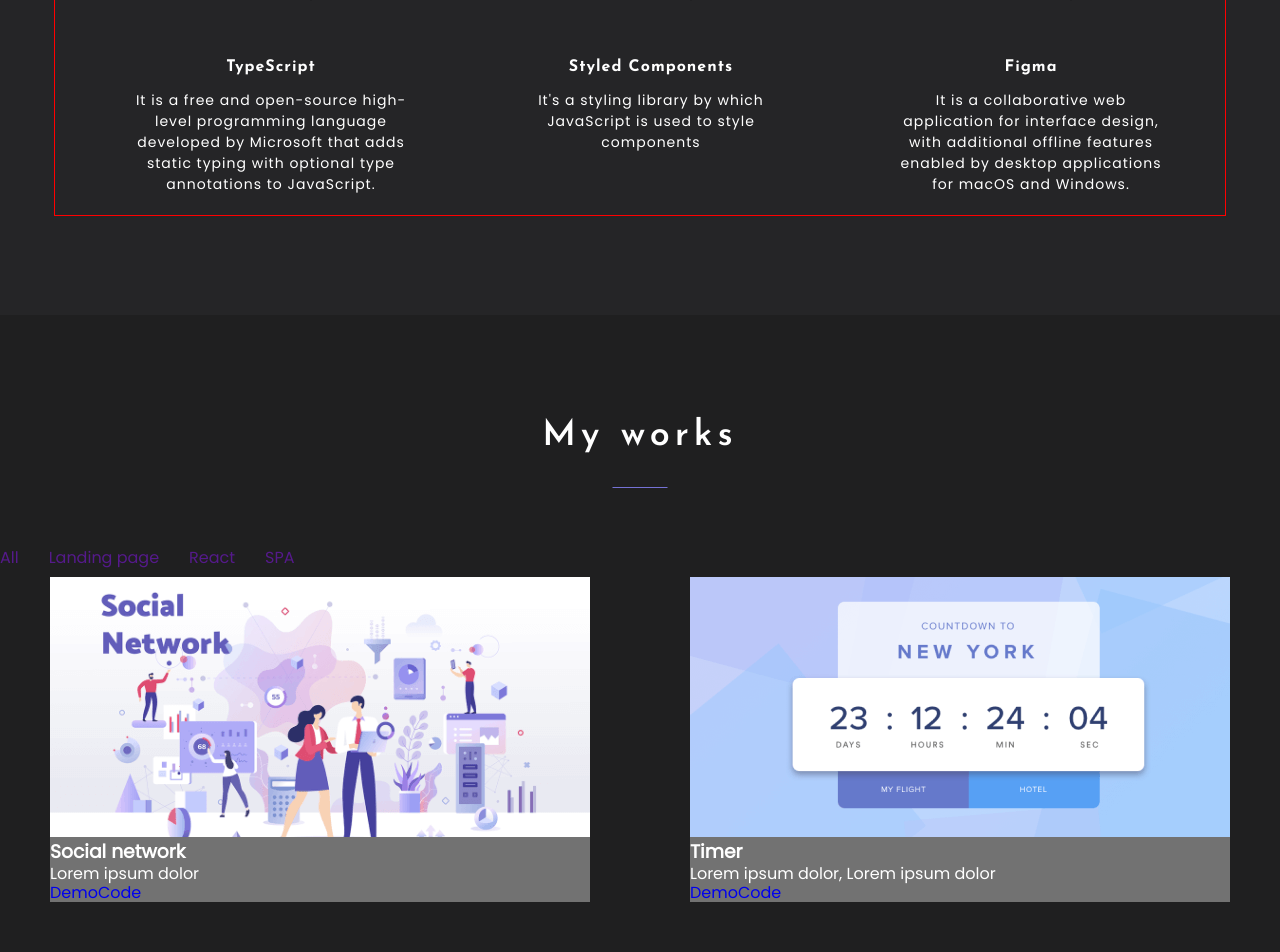
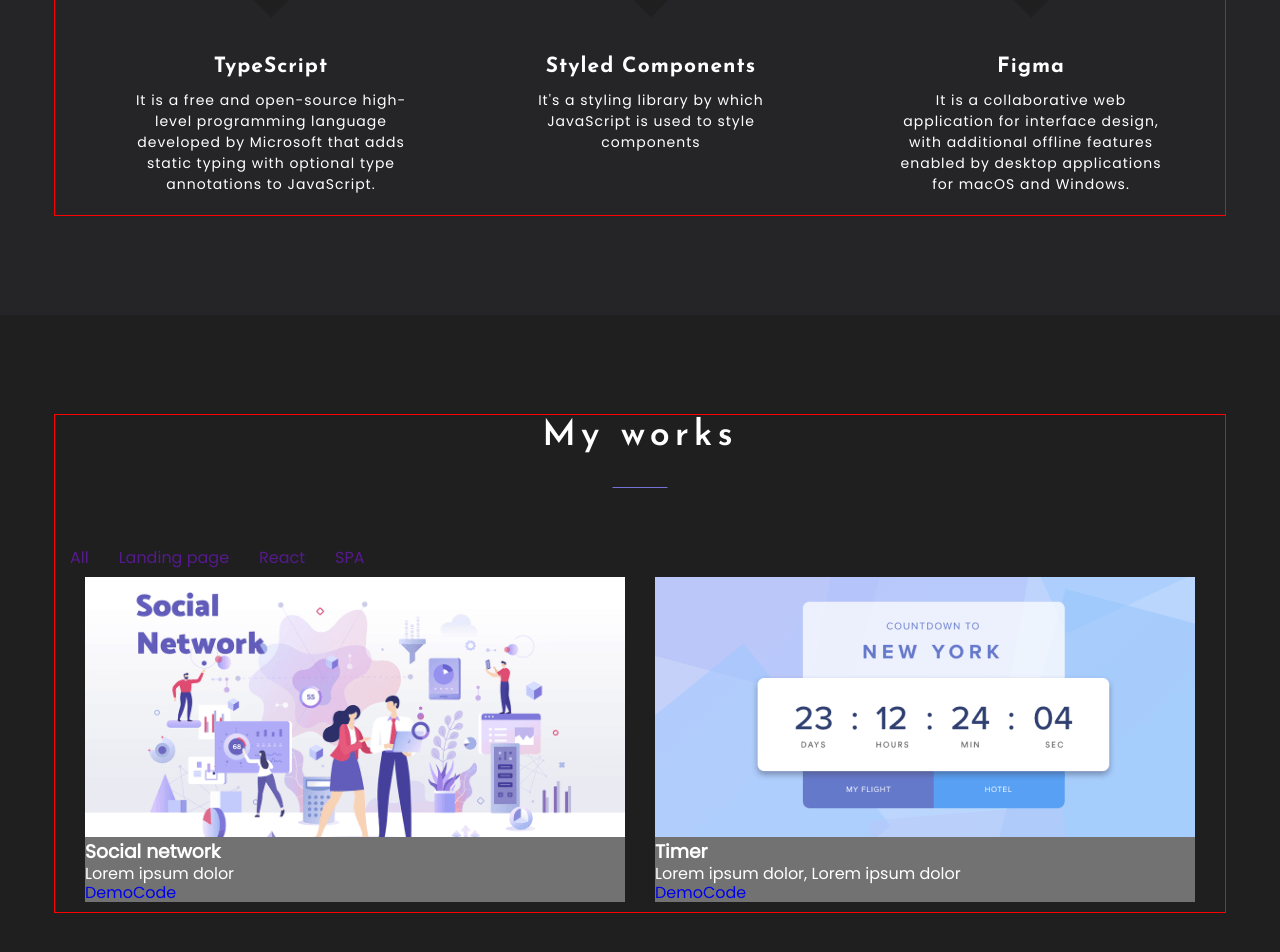
Before and after one commit to 0lgaP1/my-portfolio, a React app: page / in a window 1280 px wide. Shown: the part 1499-2451 px from the top of the page. Built offline with nearby package versions, Linux system fonts and the light colour scheme.

Commit message:
Worked on works section

```diff
--- a/src/layout/sections/skills/skill/Skill.tsx
+++ b/src/layout/sections/skills/skill/Skill.tsx
@@ -33,7 +33,7 @@
     margin-top: 70px;
     margin-bottom: 15px;
     letter-spacing: 1px;
-    font-size: 16px;
+    font-size: 21px;
     line-height: 16px;
     font-weight: 700;
     font-family: 'Josefin Sans', sans-serif;
@@ -58,6 +58,7 @@
         width: 80px;
         height: 80px;
         transform: rotate(45deg) translate(-50%, -50%);
+        transform-origin: top left;
 
         position: absolute;
         z-index: -1;
--- a/src/layout/sections/works/Works.tsx
+++ b/src/layout/sections/works/Works.tsx
@@ -6,18 +6,21 @@
 import {Menu} from "../../../components/menu/Menu";
 import socialImg from "../../../assets/img/social network.png";
 import timerImg from "../../../assets/img/timer.png";
+import {Container} from "../../../components/Container";
 
 const workItems = ["All", "Landing page", "React", "SPA"]
 
 export const Works = () => {
     return (
         <StyledWorks>
+            <Container>
                 <SectionTitle>My works</SectionTitle>
                 <Menu menuItems={workItems}/>
                 <FlexWrapper wrap={"wrap"} justify={"space-around"}>
                     <WorkCard src={socialImg} title={"Social network"} description={"Lorem ipsum dolor"}/>
                     <WorkCard src={timerImg} title={"Timer"} description={"Lorem ipsum dolor, Lorem ipsum dolor"}/>
                 </FlexWrapper>
+            </Container>
         </StyledWorks>
     );
 };
```
Lines whose indentation alone changed are shown as unchanged.
